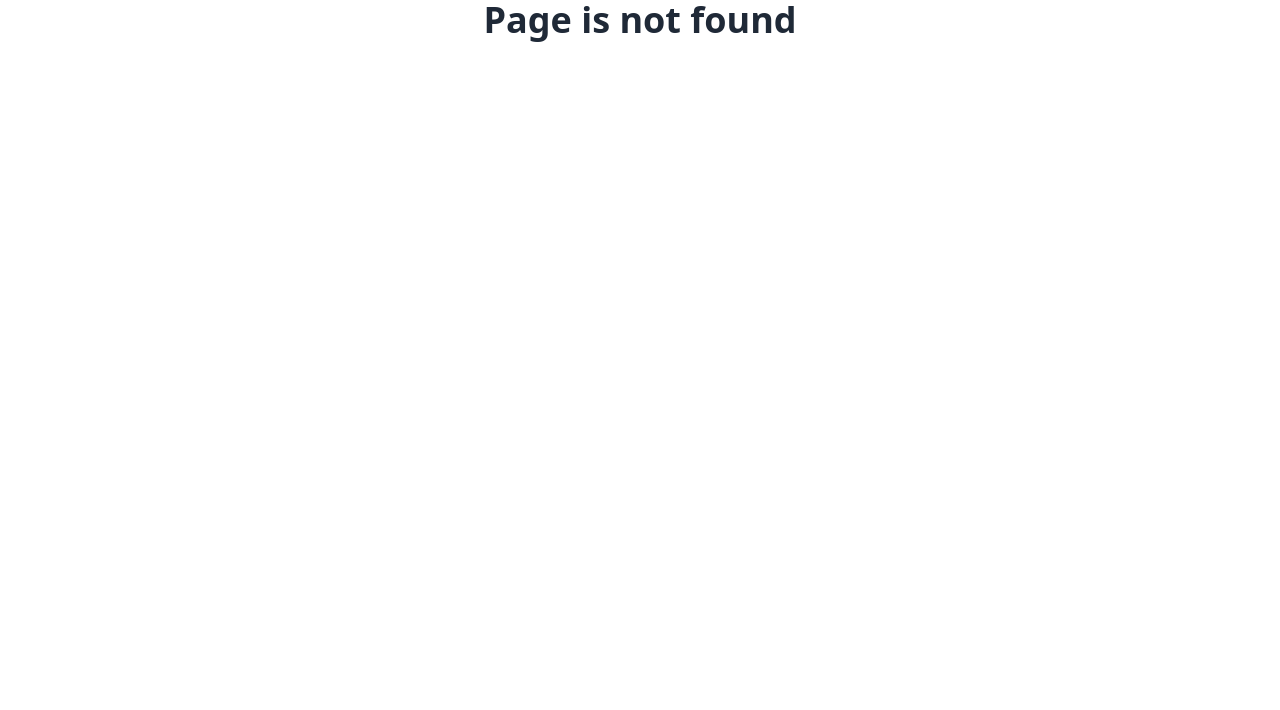
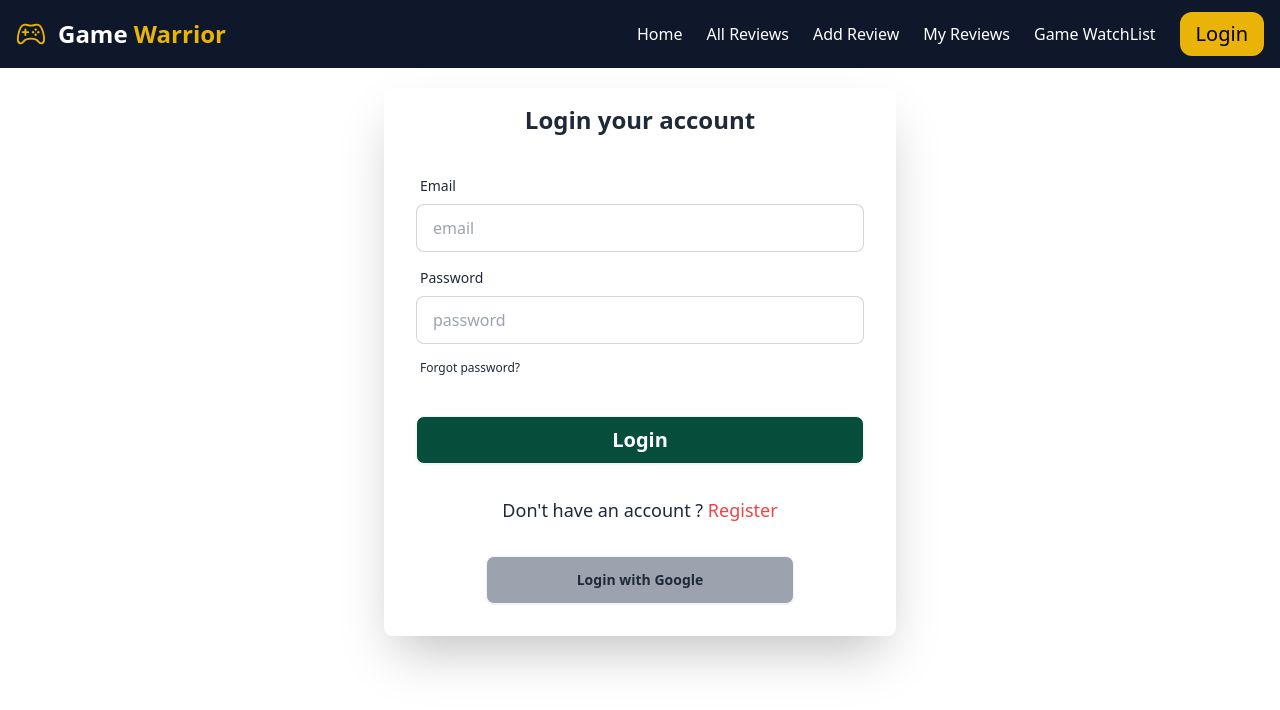
Before and after one commit to chayon1001/game-review-final-update-client-side, a React (Vite) app: page /auth/login in a window 1280 px wide. Before the commit this address had no page. Shown: the top 710 px of the page. Built offline with nearby package versions, Linux system fonts and the light colour scheme; no server answers.

Commit message:
added the firebase authtentication for login on email, password an google authentication

```diff
--- a/package.json
+++ b/package.json
@@ -15,6 +15,7 @@
     "match-sorter": "^8.0.0",
     "react": "^18.3.1",
     "react-dom": "^18.3.1",
+    "react-hot-toast": "^2.4.1",
     "react-icons": "^5.4.0",
     "react-router-dom": "^7.0.2",
     "sort-by": "^1.2.0"
--- /dev/null
+++ b/src/components/Login/Login.jsx
@@ -0,0 +1,92 @@
+import React, { useContext, useState } from 'react';
+import { Link, useNavigate } from 'react-router-dom';
+
+import toast from 'react-hot-toast';
+import { AuthContext } from '../../provider/AuthProvider';
+
+
+const Login = () => {
+    const navigate = useNavigate()
+    const {loginUser, setUser, logInWithGoogle} = useContext(AuthContext)
+
+    const [error, setError] = useState({})
+
+
+
+    const handleSubmit = (e)=>{
+        e.preventDefault();
+        const form = e.target;
+
+        const email = form.email.value;
+        const password = form.password.value;
+
+        console.log(email, password);
+
+        loginUser(email, password)
+        .then((result)=>{
+            const user = result.user;
+            setUser(user);
+           navigate('/')
+           toast.success('Login successful!');
+           e.target.reset()
+
+        })
+        .catch((err) => {
+            setError({ ...error, login: err.code})
+
+          });
+
+    }
+
+    const handleGoogleLogin = ()=>{
+        logInWithGoogle()
+        .then((res)=>{
+            setUser(res)
+            navigate('/')
+        })
+        .catch(error=>{
+            console.log("ERROR", error.message)
+        })
+    }
+
+
+    return (
+        <div className=" mt-5 rounded-lg bg-base-100 w-full max-w-lg mx-auto shrink-0 shadow-2xl pb-8">
+
+            <h2 className='text-2xl font-semibold text-center pt-4'>Login your account</h2>
+            <form onSubmit={handleSubmit} className="card-body">
+                <div className="form-control">
+                    <label className="label">
+                        <span className="label-text">Email</span>
+                    </label>
+                    <input type="email" name='email' placeholder="email" className="input input-bordered" required />
+                </div>
+                <div className="form-control">
+                    <label className="label">
+                        <span className="label-text">Password</span>
+                    </label>
+                    <input type="password" name='password' placeholder="password" className="input input-bordered" required />
+
+                </div>
+                {
+                    error.login &&(
+                        <label className="label text-sm text-red-600">
+                            {error.login}
+                    </label>
+                    )
+                }
+                <label className="label">
+                    <a href="#" className="label-text-alt link link-hover">Forgot password?</a>
+                </label>
+                <div className="form-control mt-6">
+                    <button className="btn bg-emerald-900 text-white text-xl">Login</button>
+                </div>
+            </form>
+            <p className='text-lg text-center pb-8'>Don't have an account ? <Link className='text-red-500' to='/auth/register'>Register</Link></p>
+
+            <p onClick={handleGoogleLogin} className='btn bg-gray-400 w-3/5 mx-auto flex items-center'>Login with Google</p>
+        </div>
+    );
+};
+
+export default Login;
--- a/src/components/Navbar/Navbar.jsx
+++ b/src/components/Navbar/Navbar.jsx
@@ -1,5 +1,5 @@
 import React from "react";
-import { NavLink } from "react-router-dom";
+import { Link, NavLink } from "react-router-dom";
 import { IoGameControllerOutline } from "react-icons/io5";
 
 const Navbar = () => {
@@ -66,9 +66,12 @@ const Navbar = () => {
                     </NavLink>
 
                     <div className="">
-                        <button className="bg-yellow-500  text-black  text-xl py-2 px-4 rounded-xl">
-                            Login
-                        </button>
+                        <Link to='/auth/login'>
+                            <button className="bg-yellow-500  text-black  text-xl py-2 px-4 rounded-xl">
+                                Login
+                            </button>
+                        </Link>
+
                     </div>
                 </div>
             </div>
--- /dev/null
+++ b/src/components/Register/Register.jsx
@@ -0,0 +1,11 @@
+import React from 'react';
+
+const Register = () => {
+    return (
+        <div>
+
+        </div>
+    );
+};
+
+export default Register;
--- a/src/firebase/firebase.config.js
+++ b/src/firebase/firebase.config.js
@@ -0,0 +1,18 @@
+// Import the functions you need from the SDKs you need
+import { initializeApp } from "firebase/app";
+// TODO: Add SDKs for Firebase products that you want to use
+// https://firebase.google.com/docs/web/setup#available-libraries
+
+// Your web app's Firebase configuration
+const firebaseConfig = {
+  apiKey: "AIzaSyBUNMbdHvVU6yS_Dl1Gto42LpseiKlGefs",
+  authDomain: "game-review-86d76.firebaseapp.com",
+  projectId: "game-review-86d76",
+  storageBucket: "game-review-86d76.firebasestorage.app",
+  messagingSenderId: "397145168760",
+  appId: "1:397145168760:web:8197ca9e49d1961ebe468d"
+};
+
+// Initialize Firebase
+const app = initializeApp(firebaseConfig);
+export default app;
--- a/src/main.jsx
+++ b/src/main.jsx
@@ -4,9 +4,13 @@ import './index.css'
 import App from './App.jsx'
 import { RouterProvider } from 'react-router-dom'
 import { router } from './routes/Router.jsx'
+import AuthProvider from './provider/AuthProvider.jsx'
 
 createRoot(document.getElementById('root')).render(
   <StrictMode>
-    <RouterProvider router={router}></RouterProvider>
+    <AuthProvider>
+      <RouterProvider router={router}></RouterProvider>
+    </AuthProvider>
+
   </StrictMode>,
 )
--- /dev/null
+++ b/src/provider/AuthProvider.jsx
@@ -0,0 +1,70 @@
+import React, { createContext, useEffect, useState } from 'react';
+
+import { createUserWithEmailAndPassword, getAuth, GoogleAuthProvider, onAuthStateChanged,  signInWithEmailAndPassword, signInWithPopup, signOut} from "firebase/auth";
+import  { Toaster } from 'react-hot-toast';
+import app from '../firebase/firebase.config';
+
+
+
+
+export const AuthContext = createContext();
+const auth = getAuth(app)
+const googleProvider = new GoogleAuthProvider()
+
+const AuthProvider = ({children}) => {
+
+    const [user, setUser] = useState(null)
+    const [loading, setLoading] = useState(true);
+
+    const createUser =(email,password)=>{
+        setLoading(true)
+        return createUserWithEmailAndPassword(auth,email,password);
+    }
+
+    const loginUser = (email, password)=>{
+        setLoading(true)
+        return signInWithEmailAndPassword(auth, email, password);
+    }
+
+    const logInWithGoogle = ()=>{
+        return signInWithPopup(auth, googleProvider)
+    }
+
+    const logOut = ()=>{
+        setLoading(true)
+        return signOut(auth)
+    }
+
+    const authInfo = {
+        user,
+        setUser,
+        createUser,
+        loginUser,
+        logOut,
+        loading,
+
+        logInWithGoogle,
+
+    }
+
+    useEffect(()=>{
+        const unSubscribed = onAuthStateChanged(auth, (currentUser)=>{
+            setUser(currentUser)
+            setLoading(false)
+        })
+        return()=>{
+            unSubscribed()
+        }
+    },[])
+
+
+    return (
+        <AuthContext.Provider value={authInfo}>
+            <Toaster></Toaster>
+            {children}
+
+        </AuthContext.Provider>
+    );
+};
+
+export default AuthProvider;
```
Also changed, not shown: src/routes/Router.jsx (+11 -0 lines), 1 other file (tests, documents, lock files or other folders).
